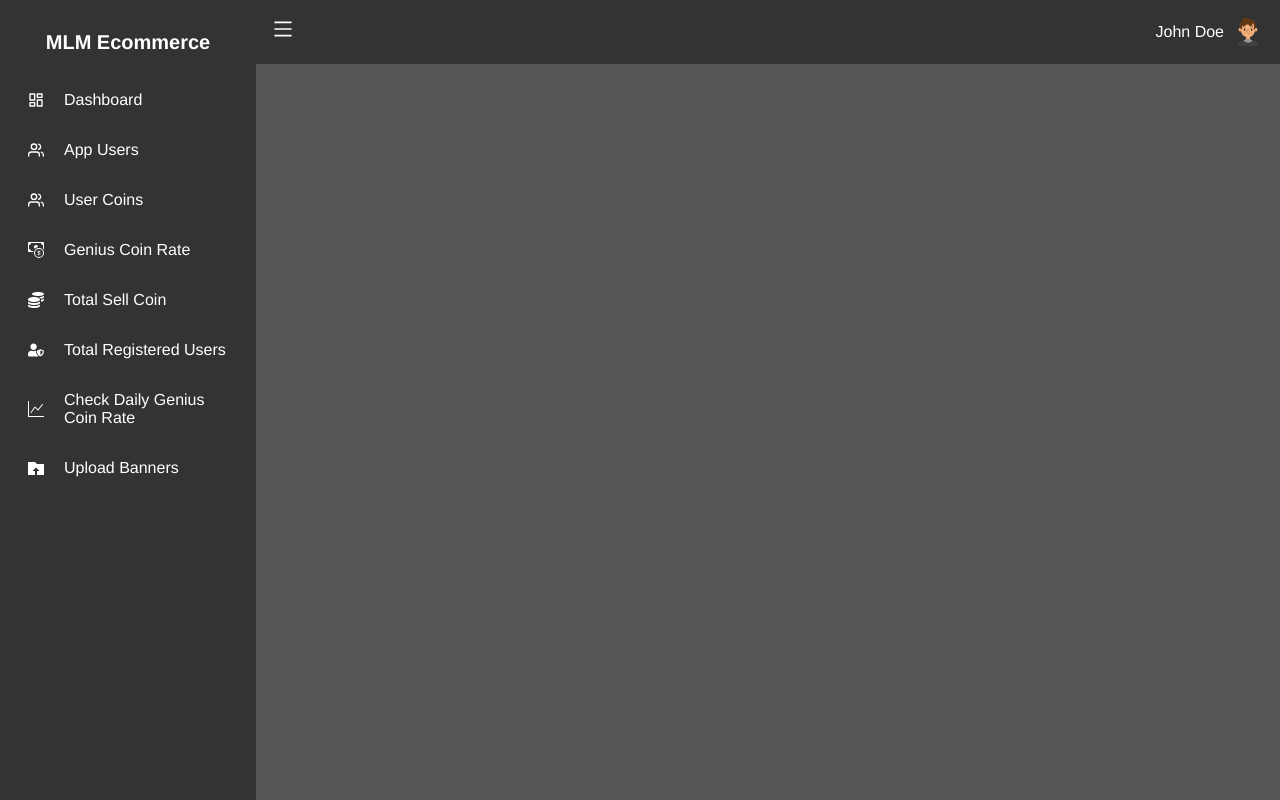
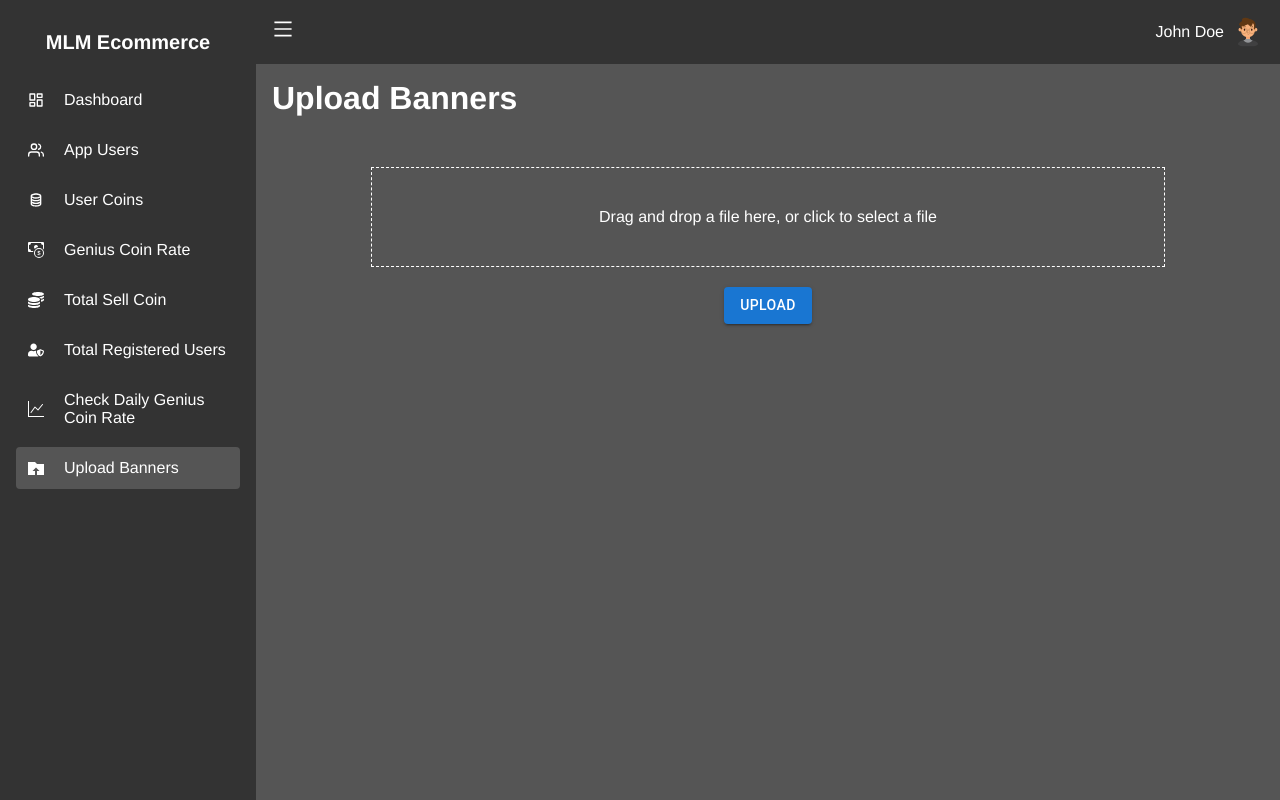
Before and after one commit to iamshiv007/MLM-ecommerce, a React (Create React App) app: page /uploadBanners in a window 1280 px wide. Built offline with nearby package versions, Linux system fonts and the light colour scheme; the HTML template or start-up script is replaced by a standard one.

Commit message:
UploadBanners completed

```diff
--- a/package.json
+++ b/package.json
@@ -12,6 +12,7 @@
     "@testing-library/user-event": "^13.5.0",
     "react": "^18.2.0",
     "react-dom": "^18.2.0",
+    "react-dropzone": "^14.2.3",
     "react-icons": "^4.10.1",
     "react-router-dom": "^6.0.0",
     "react-scripts": "5.0.1",
--- a/src/App.js
+++ b/src/App.js
@@ -9,6 +9,7 @@ import GeniusCoinRate from './components/pages/GeniusCoinRate';
 import TotalSellCoin from './components/pages/TotalSellCoin';
 import UserCoins from './components/pages/UserCoins';
 import RegisteredUsers from './components/pages/RegisteredUser';
+import UploadBanners from './components/pages/UploadBanners';
 
 function App() {
 
@@ -31,6 +32,7 @@ function App() {
               <Route exact path="/totalSellCoin" element={<TotalSellCoin />} />
               <Route exact path="/userCoins" element={<UserCoins />} />
               <Route exact path="/registeredUsers" element={<RegisteredUsers />} />
+              <Route exact path="/uploadBanners" element={<UploadBanners />} />
             </Routes>
           </div>
         </div>
--- a/src/components/Layout/NavigationMenu.jsx
+++ b/src/components/Layout/NavigationMenu.jsx
@@ -6,6 +6,7 @@ import { FiUsers } from "react-icons/fi";
 import { FaUserShield, FaCoins } from "react-icons/fa";
 import { BsCashCoin, BsGraphUp } from "react-icons/bs";
 import { ImFolderUpload } from "react-icons/im";
+import { BiCoinStack } from "react-icons/bi";
 
 const NavigationMenu = () => {
   return (
@@ -34,7 +35,7 @@ const NavigationMenu = () => {
           <li>
             <NavLink to="/userCoins">
               <span>
-                <FiUsers />
+                <BiCoinStack />
               </span>{" "}
               User Coins
             </NavLink>
@@ -72,7 +73,7 @@ const NavigationMenu = () => {
             </NavLink>
           </li>
           <li>
-            <NavLink to="/upload-banners">
+            <NavLink to="/uploadBanners">
               <span>
                 <ImFolderUpload />
               </span>{" "}
--- /dev/null
+++ b/src/components/pages/UploadBanners.jsx
@@ -0,0 +1,59 @@
+import React, { Fragment, useState } from "react";
+import { useDropzone } from "react-dropzone";
+import "../../styles/UploadBanners.css";
+import { Button } from "@mui/material";
+
+function UploadBanners() {
+  const [selectedFile, setSelectedFile] = useState(null);
+
+  const handleDrop = (acceptedFiles) => {
+    setSelectedFile(acceptedFiles[0]);
+  };
+
+  const { getRootProps, getInputProps, isDragActive } = useDropzone({
+    onDrop: handleDrop,
+  });
+
+  const handleUpload = () => {
+    console.log(selectedFile);
+  };
+
+  return (
+    <Fragment>
+      <div className="uploadBannersPage page">
+        <h1 className="pageName">Upload Banners</h1>
+
+        <div
+          {...getRootProps()}
+          className={`upload-box ${isDragActive ? "drag-active" : ""}`}
+        >
+          <input {...getInputProps()} />
+          {selectedFile ? (
+            <div className="file-preview">
+              <p>{selectedFile.name}</p>
+              <img src={URL.createObjectURL(selectedFile)} alt="File Preview" />
+            </div>
+          ) : (
+            <>
+              {isDragActive ? (
+                <p>Drop the file here...</p>
+              ) : (
+                <p className="uploadBox">
+                  Drag and drop a file here, or click to select a file
+                </p>
+              )}
+            </>
+          )}
+        </div>
+
+        <div className="uploadBtn">
+          <Button variant="contained" color="primary" onClick={handleUpload}>
+            Upload
+          </Button>
+        </div>
+      </div>
+    </Fragment>
+  );
+}
+
+export default UploadBanners;
--- /dev/null
+++ b/src/styles/UploadBanners.css
@@ -0,0 +1,29 @@
+.uploadBox {
+  color: white;
+  padding: 40px;
+  border: 1px dashed white;
+  text-align: center;
+  width: 80%;
+  margin: auto;
+  margin-top: 50px;
+  cursor: pointer;
+}
+
+.upload-box p {
+  color: white;
+}
+
+.upload-box img {
+  width: 100%;
+}
+
+.file-preview {
+  width: 80%;
+  margin: auto;
+}
+
+.uploadBtn {
+  width: fit-content;
+  margin: auto;
+  margin-top: 20px;
+}
```
Also changed, not shown: 1 other file (tests, documents, lock files or other folders).
